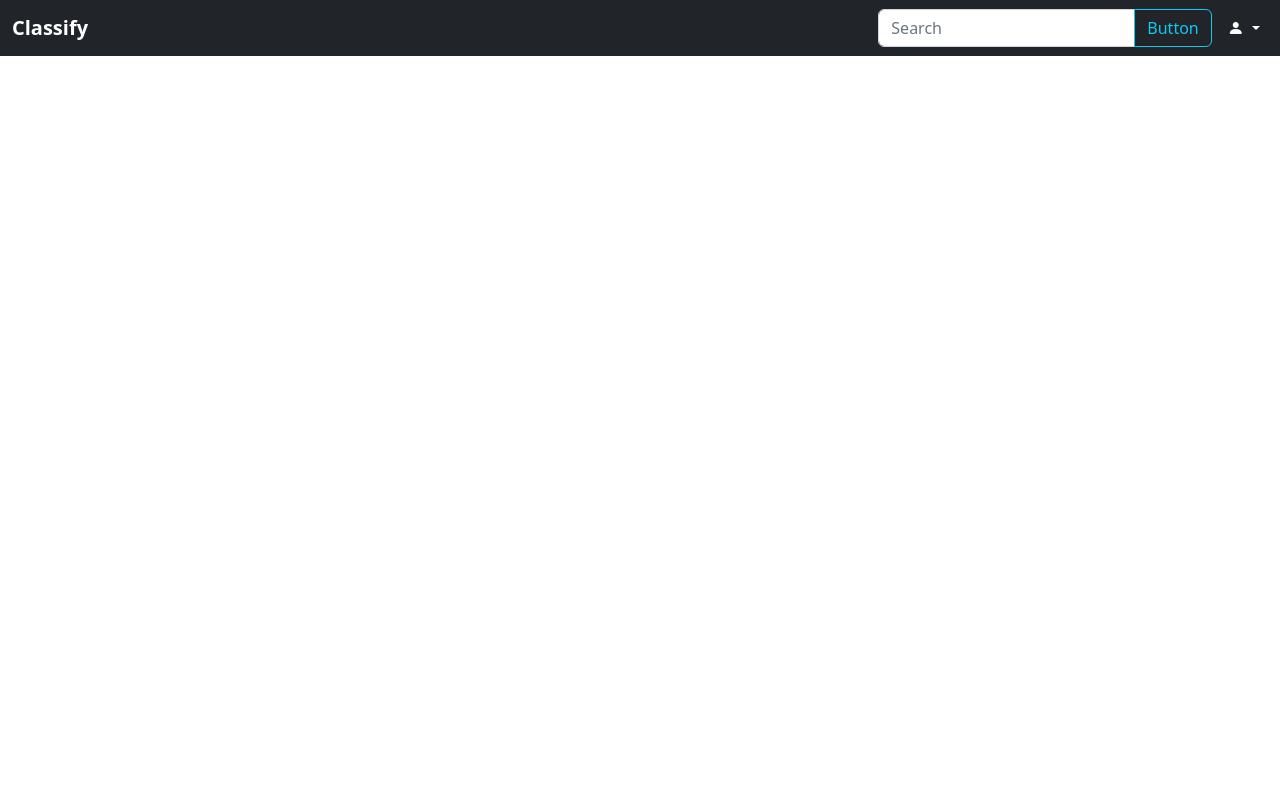
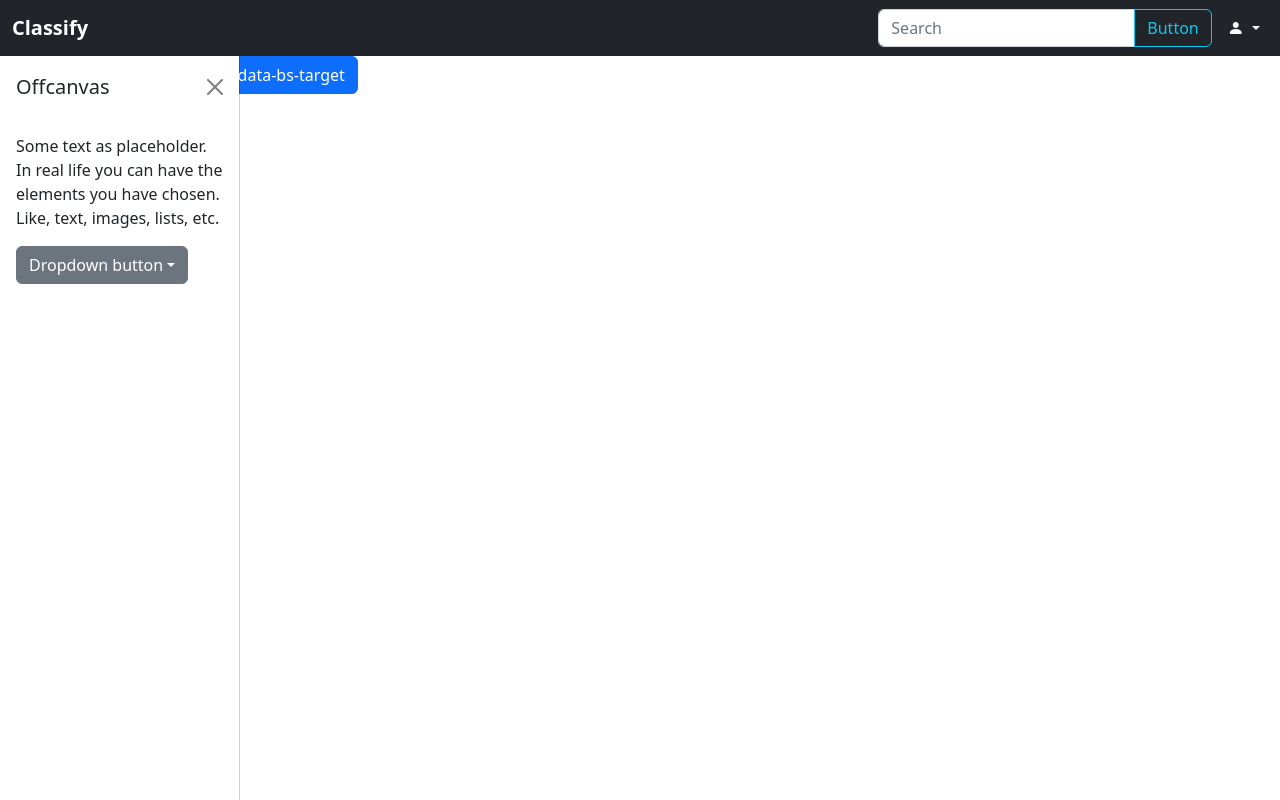
Before and after one commit to louiskwt/tutor_assistant, a Django app: page /test-dashboard in a window 1280 px wide. Run offline with Django 4.2, Linux system fonts and the light colour scheme.

Commit message:
built custom offcanvas

```diff
--- /dev/null
+++ b/static/css/dashboard.css
@@ -0,0 +1,17 @@
+:root {
+  --offcanvas-width: 240px;
+  --top-navbar-height: 56px;
+}
+
+.sidebar-nav {
+  width: var(--offcanvas-width) !important;
+}
+
+@media (min-width: 768px) {
+  .sidebar-nav {
+    transform: none !important;
+    visibility: visible !important;
+    top: var(--top-navbar-height) !important;
+    height: calc(100% - var(--top-navbar-height));
+  }
+}
--- a/templates/dashboard.html
+++ b/templates/dashboard.html
@@ -1,3 +1,5 @@
+{% load static %}
+
 <!DOCTYPE html>
 <html lang="en">
   <head>
@@ -6,6 +8,7 @@
     <title>Dashboard</title>
     <link href="https://cdn.jsdelivr.net/npm/bootstrap@5.2.3/dist/css/bootstrap.min.css" rel="stylesheet" integrity="sha384-rbsA2VBKQhggwzxH7pPCaAqO46MgnOM80zW1RWuH61DGLwZJEdK2Kadq2F9CUG65" crossorigin="anonymous" />
     <link rel="stylesheet" href="https://cdn.jsdelivr.net/npm/bootstrap-icons@1.11.1/font/bootstrap-icons.css" />
+    <link rel="stylesheet" type="text/css" href="{% static '/css/dashboard.css' %}" />
   </head>
   <body>
     <!-- Navbar -->
@@ -41,6 +44,27 @@
     </nav>
 
     <!-- Offcanvas -->
+    <a class="btn btn-primary" data-bs-toggle="offcanvas" href="#offcanvasExample" role="button" aria-controls="offcanvasExample"> Link with href </a>
+    <button class="btn btn-primary" type="button" data-bs-toggle="offcanvas" data-bs-target="#offcanvasExample" aria-controls="offcanvasExample">Button with data-bs-target</button>
+
+    <div class="offcanvas offcanvas-start sidebar-nav" tabindex="-1" id="offcanvasExample" aria-labelledby="offcanvasExampleLabel">
+      <div class="offcanvas-header">
+        <h5 class="offcanvas-title" id="offcanvasExampleLabel">Offcanvas</h5>
+        <button type="button" class="btn-close" data-bs-dismiss="offcanvas" aria-label="Close"></button>
+      </div>
+      <div class="offcanvas-body">
+        <div>Some text as placeholder. In real life you can have the elements you have chosen. Like, text, images, lists, etc.</div>
+        <div class="dropdown mt-3">
+          <button class="btn btn-secondary dropdown-toggle" type="button" data-bs-toggle="dropdown">Dropdown button</button>
+          <ul class="dropdown-menu">
+            <li><a class="dropdown-item" href="#">Action</a></li>
+            <li><a class="dropdown-item" href="#">Another action</a></li>
+            <li><a class="dropdown-item" href="#">Something else here</a></li>
+          </ul>
+        </div>
+      </div>
+    </div>
+
     <script src="https://cdn.jsdelivr.net/npm/bootstrap@5.2.3/dist/js/bootstrap.bundle.min.js" integrity="sha384-kenU1KFdBIe4zVF0s0G1M5b4hcpxyD9F7jL+jjXkk+Q2h455rYXK/7HAuoJl+0I4" crossorigin="anonymous"></script>
   </body>
 </html>
```
